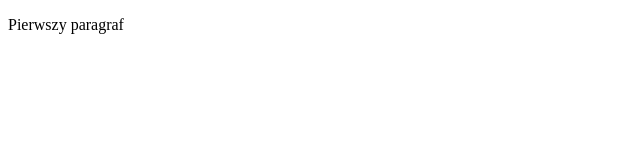
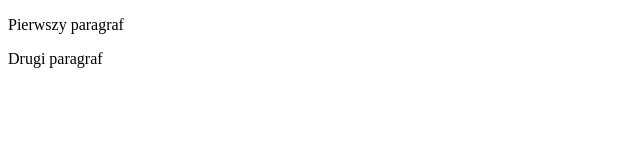
Before and after one commit to DAST-Tomasz/gitjestgit, a plain HTML site: page index.html in a window 1280 px wide. Shown: the full height of the page, 0-640 px from the left. Drawn offline with Linux system fonts and the light colour scheme.

Commit message:
drugi paragraf

```diff
--- a/index.html
+++ b/index.html
@@ -10,5 +10,9 @@
     <p>Pierwszy paragraf</p>
     <!-- Dodaje pierwszy paragraf - STOP -->
 
+    <!-- Dodaje drugi paragraf - START -->
+    <p>Drugi paragraf</p>
+    <!-- Dodaje drugi paragraf - STOP -->
+
 </body>
 </html>
```
